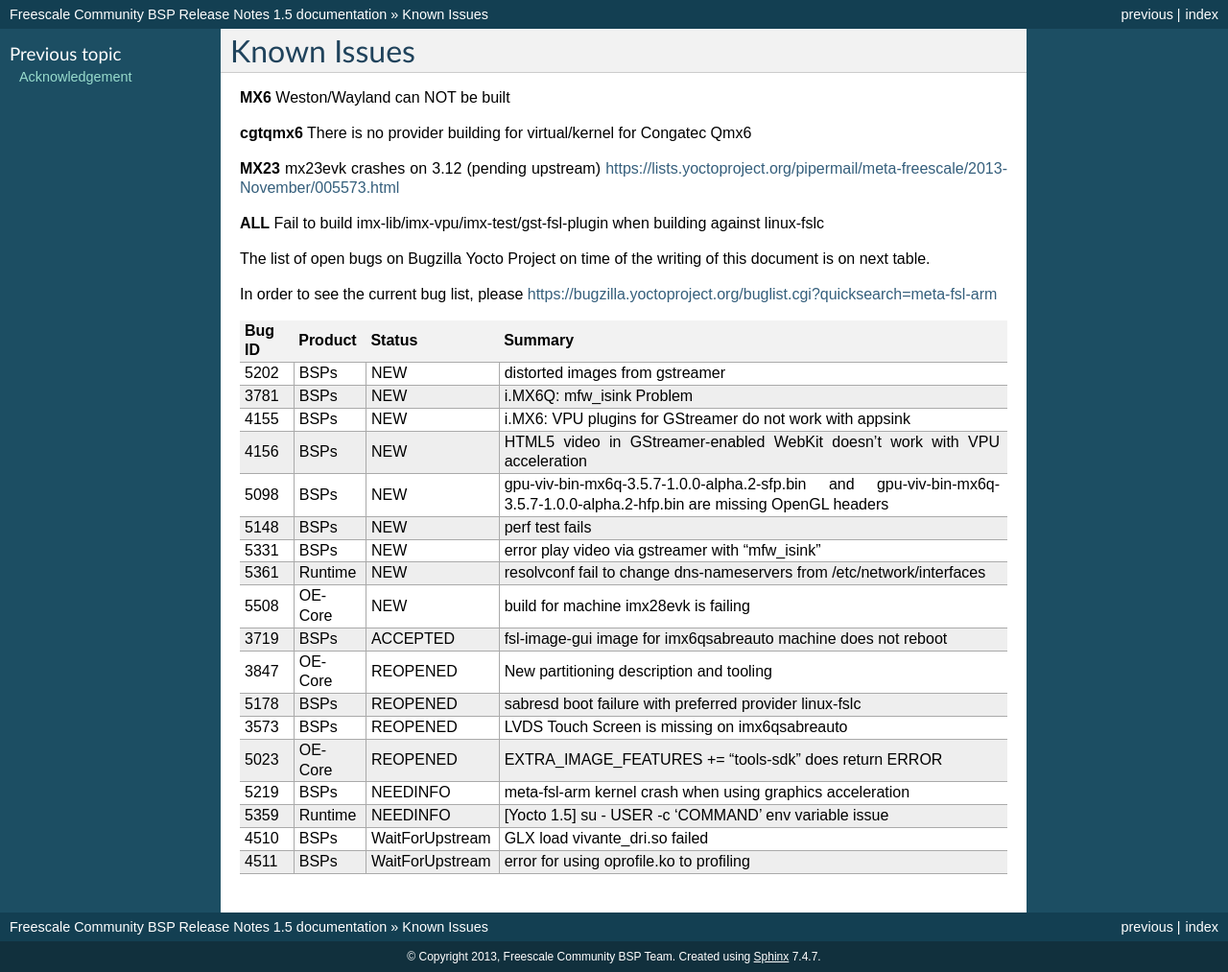
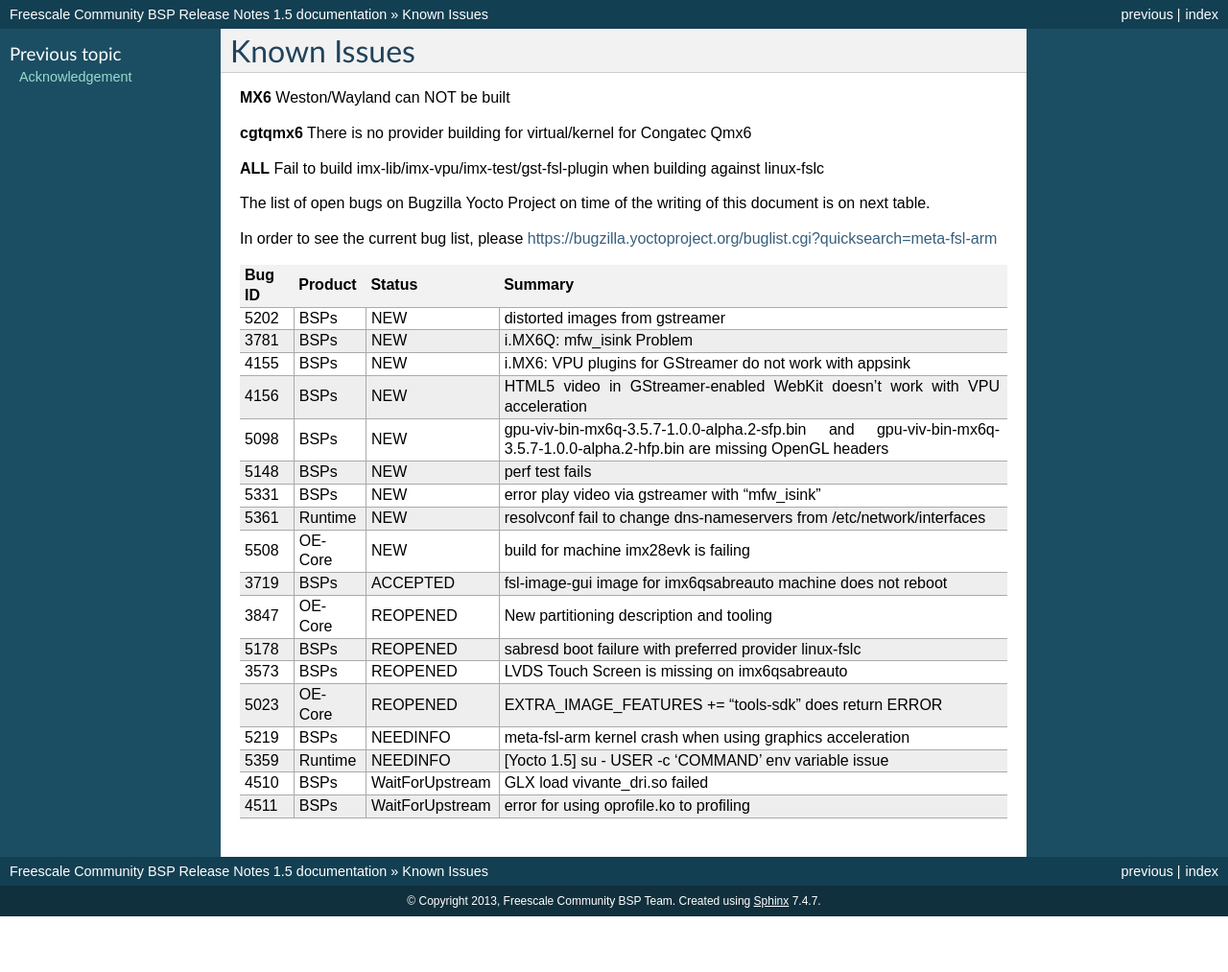
Before and after one commit to Freescale/Documentation, a Sphinx documentation site: the page built from release-notes/source/known-issues.rst, in a window 1280 px wide. Shown: the whole page at 96% size. Built offline with Sphinx 7.4.7, drawn with Linux system fonts in a browser that asks for light colours; after the commit the page ends 955 px from its top, so only the background shows below that.

Commit message:
known-issues: Drop MX23 error as it has been fixed
Signed-off-by: Otavio Salvador <otavio@ossystems.com.br>

```diff
--- a/release-notes/source/known-issues.rst
+++ b/release-notes/source/known-issues.rst
@@ -4,9 +4,6 @@
 **MX6** Weston/Wayland can NOT be built
 
 **cgtqmx6** There is no provider building for virtual/kernel for Congatec Qmx6
-
-**MX23** mx23evk crashes on 3.12 (pending upstream)
-https://lists.yoctoproject.org/pipermail/meta-freescale/2013-November/005573.html
 
 **ALL** Fail to build imx-lib/imx-vpu/imx-test/gst-fsl-plugin when building against linux-fslc
 
```
